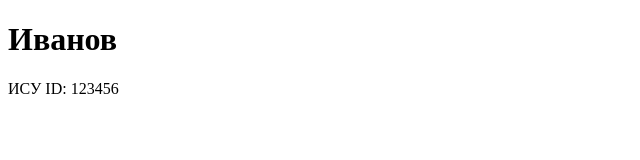
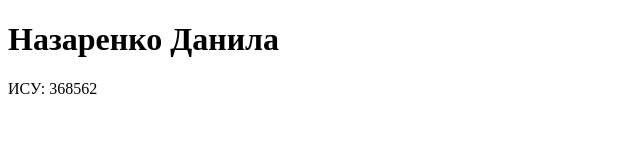
Before and after one commit to danila-nazarenko1/osint_task, a plain HTML site: page index.html in a window 1280 px wide. Shown: the whole page, without its empty margins (0-640 px from the left). Drawn offline with Linux system fonts and the light colour scheme.

Commit message:
Update index.html

```diff
--- a/index.html
+++ b/index.html
@@ -5,7 +5,7 @@
   <title>OSINT Task</title>
 </head>
 <body>
-  <h1>Иванов</h1>
-  <p>ИСУ ID: 123456</p>
+  <h1>Назаренко Данила</h1>
+  <p>ИСУ: 368562</p>
 </body>
 </html>
```
